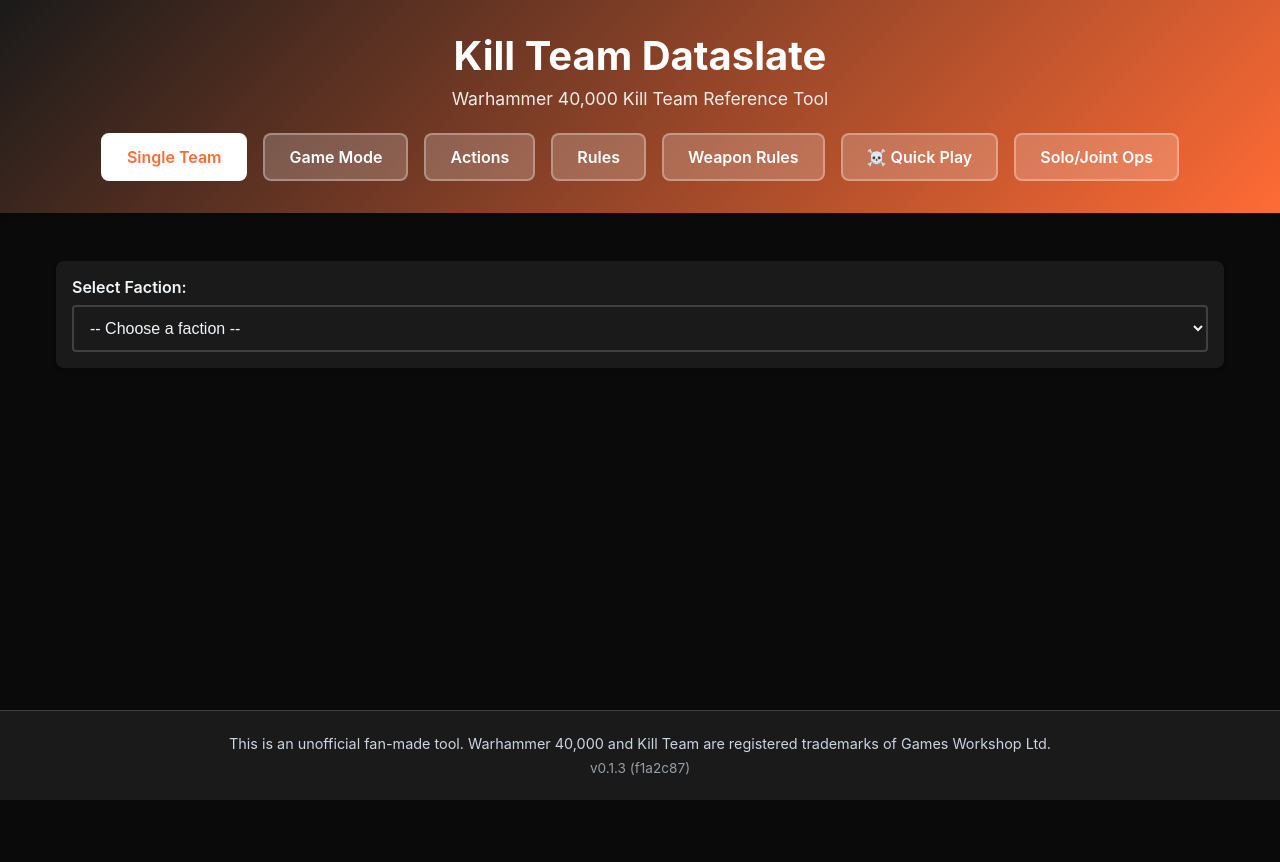
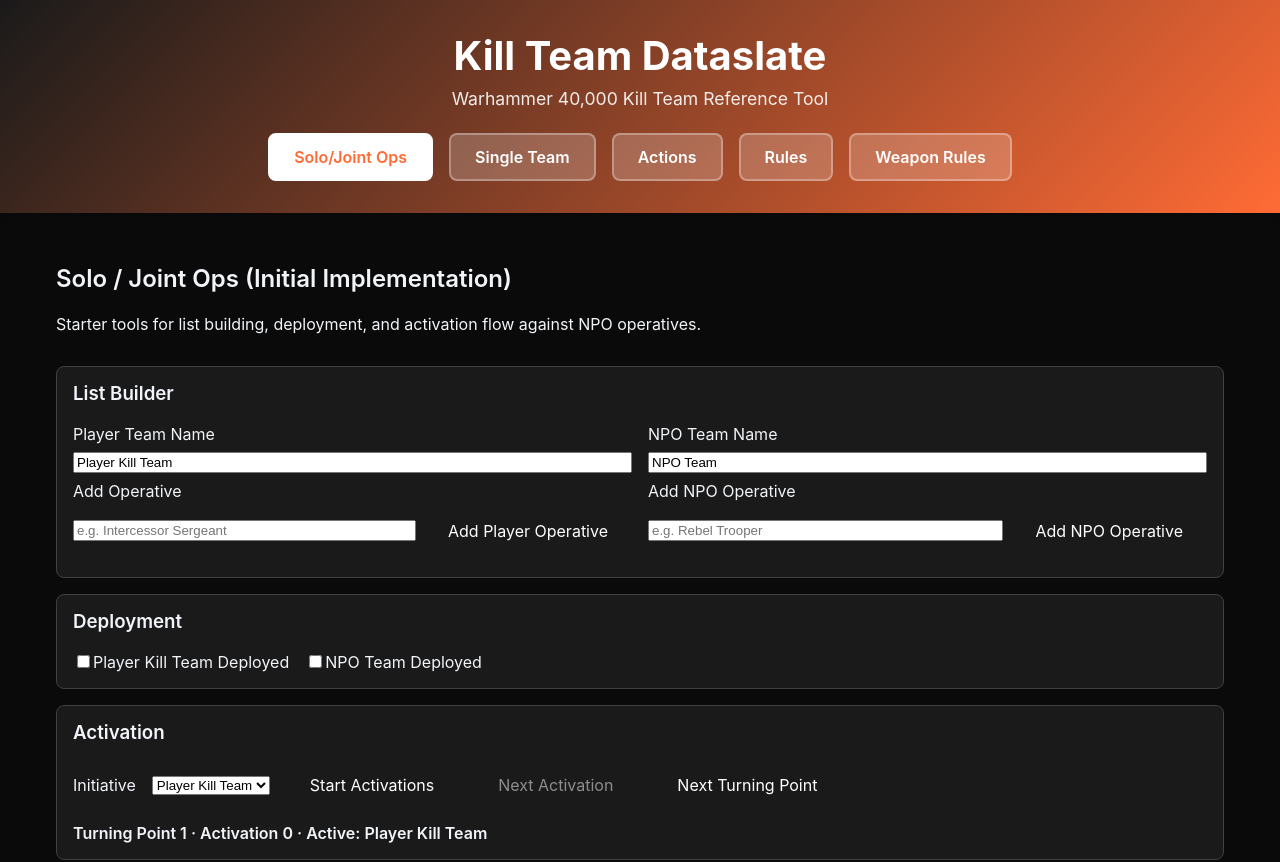
Before and after one commit to aaronbridgeman/wh40k-killteamtools, a React (Vite) app: page / in a window 1280 px wide. Shown: the top 862 px of the page. Before the commit the page ends 800 px from the top, so only its background shows below. Built offline with nearby package versions, Linux system fonts and the light colour scheme.

Commit message:
Make Solo/Joint Ops default and hide tabs
Agent-Logs-Url: https://github.com/aaronbridgeman/wh40k-killteamtools/sessions/aecc3396-ba7b-404a-9eb4-54bb2a2423c1

Co-authored-by: aaronbridgeman <26729194+aaronbridgeman@users.noreply.github.com>

```diff
--- a/src/App.tsx
+++ b/src/App.tsx
@@ -52,7 +52,7 @@ function App() {
   const [viewMode, setViewMode] = useState<ViewMode>(() => {
     if (queryView === 'quick-play-event') return 'quick-play-event';
     if (queryView === 'solo-joint-ops') return 'solo-joint-ops';
-    return 'home';
+    return 'solo-joint-ops';
   });
   const [teamViewMode, setTeamViewMode] =
     useState<TeamViewMode>('faction-info');
@@ -201,16 +201,16 @@ function App() {
           <p className="subtitle">Warhammer 40,000 Kill Team Reference Tool</p>
           <nav className="nav-buttons">
             <button
+              className={`nav-button ${viewMode === 'solo-joint-ops' ? 'active' : ''}`}
+              onClick={() => setViewMode('solo-joint-ops')}
+            >
+              Solo/Joint Ops
+            </button>
+            <button
               className={`nav-button ${viewMode === 'home' ? 'active' : ''}`}
               onClick={() => setViewMode('home')}
             >
               Single Team
-            </button>
-            <button
-              className={`nav-button ${viewMode === 'game-mode' ? 'active' : ''}`}
-              onClick={() => setViewMode('game-mode')}
-            >
-              Game Mode
             </button>
             <button
               className={`nav-button ${viewMode === 'actions' ? 'active' : ''}`}
@@ -229,18 +229,6 @@ function App() {
               onClick={() => setViewMode('weapon-rules')}
             >
               Weapon Rules
-            </button>
-            <button
-              className={`nav-button ${viewMode === 'quick-play-event' ? 'active' : ''}`}
-              onClick={() => setViewMode('quick-play-event')}
-            >
-              ☠️ Quick Play
-            </button>
-            <button
-              className={`nav-button ${viewMode === 'solo-joint-ops' ? 'active' : ''}`}
-              onClick={() => setViewMode('solo-joint-ops')}
-            >
-              Solo/Joint Ops
             </button>
           </nav>
         </header>
```
Also changed, not shown: 1 other file (tests, documents, lock files or other folders).
